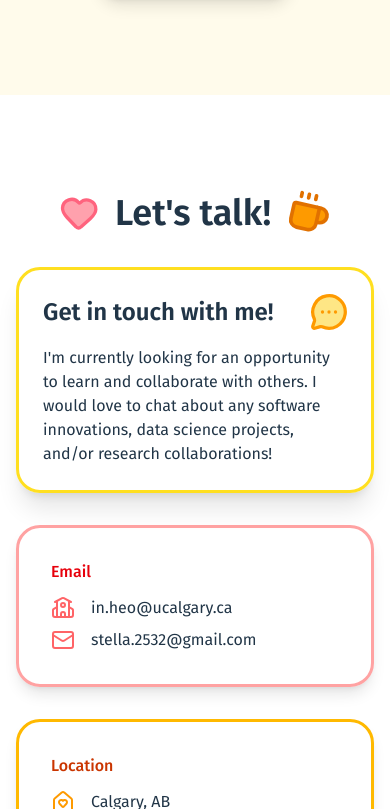
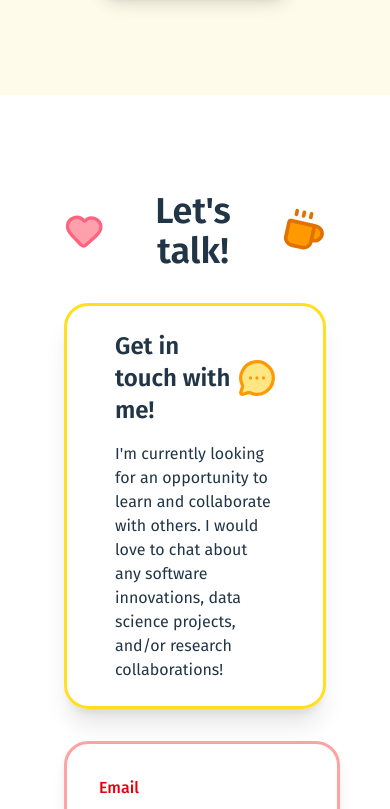
Before and after one commit to ca-Stella/ca-stella.github.io, a React (Vite) app: page / in a window 390 px wide. Shown: the part 4335-5144 px from the top of the page. Built offline with nearby package versions, Linux system fonts and the light colour scheme; a web font is replaced by a local one.

Commit message:
Fix margin/padding error

```diff
--- a/src/components/Contact.tsx
+++ b/src/components/Contact.tsx
@@ -14,12 +14,12 @@ export default function Contact() {
   return (
     <section
       id="contact"
-      className="pb-36 flex flex-col items-center bg-white px-4 md:px-12"
+      className="pb-36 flex flex-col items-center bg-white px-4 md:px-12 max-w-5xl w-full"
       style={{ width: "100vw" }}
     >
       {/* Header */}
       <motion.div
-        className="w-full max-w-5xl mt-24 text-center"
+        className="w-full max-w-5xl mt-24 px-12 text-center"
         initial={{ scale: 0 }}
         whileInView={{ scale: 1 }}
         transition={{ type: "spring", bounce: 0.5, duration: 1 }}
@@ -51,10 +51,11 @@ export default function Contact() {
         </div>
       </motion.div>
 
-      <div className="flex flex-col items-center gap-8 w-full max-w-5xl">
+      <div className="px-12 flex flex-col items-center gap-8 max-w-5xl w-full">
+
         {/* Get in touch card */}
         <motion.div
-          className="w-full px-6 py-6 md:px-8 md:py-8 rounded-3xl border-3 border-yellow-300 shadow-xl"
+          className="w-full py-6 px-12 md:px-8 md:py-8 rounded-3xl border-3 border-yellow-300 shadow-xl"
           initial={{ opacity: 0, y: 80 }}
           whileInView={{ opacity: 1, y: 0 }}
           transition={{ delay: 0.05, duration: 0.8, ease: "easeOut" }}
@@ -97,7 +98,7 @@ export default function Contact() {
             <motion.div
               initial={{ opacity: 0, x: -80 }}
               whileInView={{ opacity: 1, x: 0 }}
-              transition={{ delay: 0.4, duration: 0.45, ease: "easeOut" }}
+              transition={{ delay: 0.3, duration: 0.45, ease: "easeOut" }}
             >
               <ContactCard className="border-amber-400">
                 <h5 className="text-orange-700 font-medium mb-3">Location</h5>
```
